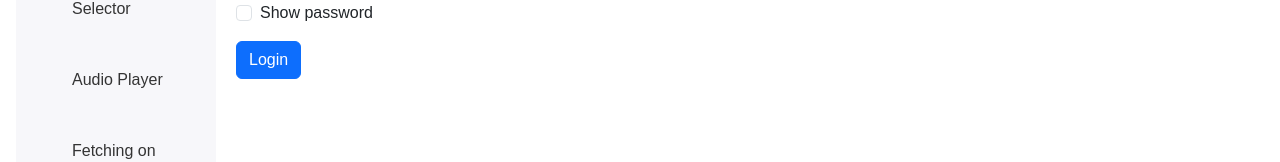
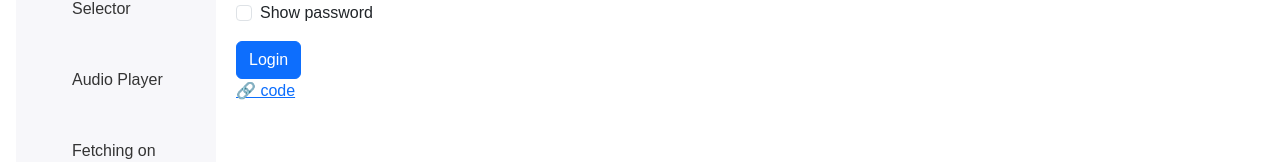
Before and after one commit to Ahuanmarca/react-playground, a React (Vite) app: page /loginform in a window 1280 px wide. Shown: the part 484-646 px from the top of the page. Built offline with nearby package versions, Linux system fonts and the light colour scheme; some icons are missing; a web font is replaced by a local one.

Commit message:
Refactor links to code in GitHub so all links are stored on a single file.

```diff
--- /dev/null
+++ b/src/data/links.js
@@ -0,0 +1,50 @@
+export const CODE_LINKS = {
+  audioPlayer: 'https://github.com/Ahuanmarca/react-playground/blob/main/src/pages/ReactHooks/StaleValues/AudioPlayer.jsx',
+  clickCounter: 'https://github.com/Ahuanmarca/react-playground/blob/main/src/pages/ClickCounter/ClickCounter.jsx',
+  driftingTimers: 'https://github.com/Ahuanmarca/react-playground/blob/main/src/pages/DriftingTimers/DriftingTimers.jsx',
+  keyboardInput: 'https://github.com/Ahuanmarca/react-playground/blob/main/src/pages/KeyboardInput/KeyboardInput.jsx',
+  languageSelector: 'https://github.com/Ahuanmarca/react-playground/blob/main/src/pages/LanguageSelector/LanguageSelector.jsx',
+  loginForm: 'https://github.com/Ahuanmarca/react-playground/blob/main/src/pages/LoginForm/LoginForm.jsx',
+  mousePosition: 'https://github.com/Ahuanmarca/react-playground/blob/main/src/pages/MousePosition/MousePosition.jsx',
+  fetchingOnEvent: 'https://github.com/Ahuanmarca/react-playground/blob/main/src/pages/ReactHooks/DataFetching/FetchingOnEvent.jsx',
+  fetchingOnMount: 'https://github.com/Ahuanmarca/react-playground/blob/main/src/pages/ReactHooks/DataFetching/FetchingOnMount.jsx',
+  programmingJokes: 'https://github.com/Ahuanmarca/react-playground/blob/main/src/pages/ReactHooks/DataFetching/ProgrammingJokes.jsx',
+};
+
+export const publicApis = {
+  publicApis: 'https://api.publicapis.org/entries',
+  programmingJokes: 'https://official-joke-api.appspot.com/jokes/programming/random',
+  randomUser: 'https://randomuser.me/api/',
+  universities: 'http://universities.hipolabs.com/search?country=Spain',
+  // View the Bitcoin Price Index (BPI) in real-time.
+  coinDesk: 'https://api.coindesk.com/v1/bpi/currentprice.json',
+};
+
+export const SIDEBAR_LINKS = [
+  {
+    category: 'Uncategorized',
+    links: [
+      { to: '/driftingtimers', title: 'Drifting Timers' },
+      { to: '/sortabletable', title: 'Sortable Table' },
+      { to: '/languageselector', title: 'Language Selector' },
+
+    ]
+  },
+  {
+    category: 'Clean Up',
+    links: [
+      { to: '/keyboardinput', title: 'Keyboard Input' },
+      { to: '/clickcounter', title: 'Click Counter' },
+      { to: '/showmouseposition', title: 'Mouse Position' },
+    ],
+  },
+  {
+    category: 'Data Fetching',
+    links: [
+      { to: '/fetchingonevent', title: 'Fetching on Event' },
+      { to: '/fetchingonmount', title: 'Fetching on mount' },
+      { to: '/programmingjokes', title: 'Programming Jokes' },
+      { to: '/booksearch', title: 'Book Search' },
+    ]
+  },
+];
--- a/src/pages/ClickCounter/ClickCounter.jsx
+++ b/src/pages/ClickCounter/ClickCounter.jsx
@@ -1,6 +1,7 @@
 import React from "react";
 import Button from "react-bootstrap/Button";
 import Nav from "react-bootstrap/Nav";
+import { CODE_LINKS } from "../../data/links";
 
 function ClickCounter() {
   const [clicks, setClicks] = React.useState(0);
@@ -20,7 +21,7 @@ function ClickCounter() {
       </p>
       <p>
         <Nav.Link
-          href="https://github.com/Ahuanmarca/react-playground/blob/51331f2a7d063b5a6f7b550811a04fe153369b99/src/pages/ClickCounter/ClickCounter.jsx"
+          href={CODE_LINKS.clickCounter}
           target="blank"
         >
           code
--- a/src/pages/DriftingTimers/DriftingTimers.jsx
+++ b/src/pages/DriftingTimers/DriftingTimers.jsx
@@ -1,9 +1,10 @@
-import React from "react";
-import format from "date-fns/format";
-import TimerIntervalOnMount from "./TimerIntervalOnMount";
-import TimerTimeout from "./TimerTimeout";
-import TimerTimeNow from "./TimerTimeNow";
+import React from 'react';
+import format from 'date-fns/format';
+import TimerIntervalOnMount from './TimerIntervalOnMount';
+import TimerTimeout from './TimerTimeout';
+import TimerTimeNow from './TimerTimeNow';
 import Nav from 'react-bootstrap/Nav';
+import { CODE_LINKS } from '../../data/links';
 
 function DriftingTimers() {
   const [time, setTime] = React.useState(new Date());
@@ -16,13 +17,13 @@ function DriftingTimers() {
     return () => window.clearInterval(interval);
   }, []);
 
-  React.useEffect(() => console.log(format(time, "hh:mm:ss")), [time]);
+  React.useEffect(() => console.log(format(time, 'hh:mm:ss')), [time]);
 
   return (
     <>
       <h1>Drifting Timers</h1>
       <div>
-        These timers show the seconds elapsed since page load,{" "}
+        These timers show the seconds elapsed since page load,{' '}
         <strong>or at least they are supposed to!</strong> They may drift away
         from each other, depending on the activity on your machine.
         <ul>
@@ -41,7 +42,7 @@ function DriftingTimers() {
         </ul>
       </div>
       <hr />
-      <h2>Clock: {format(time, "hh:mm:ss")}</h2>
+      <h2>Clock: {format(time, 'hh:mm:ss')}</h2>
       <div className="mt-3">
         <TimerTimeNow />
         <TimerIntervalOnMount />
@@ -55,7 +56,12 @@ function DriftingTimers() {
           activity on your machine.
         </p>
         <p>
-          <Nav.Link href="https://github.com/Ahuanmarca/react-playground/blob/7f003aa830c3238db9cc91af7c4240fb002ea1c0/src/pages/DriftingTimers/DriftingTimers.jsx" target="blank">🔗 <u>code</u></Nav.Link>
+          <Nav.Link
+            href={CODE_LINKS.driftingTimers}
+            target="blank"
+          >
+            🔗 <u>code</u>
+          </Nav.Link>
         </p>
       </div>
     </>
--- a/src/pages/KeyboardInput/KeyboardInput.jsx
+++ b/src/pages/KeyboardInput/KeyboardInput.jsx
@@ -1,5 +1,6 @@
 import React from "react";
 import Nav from "react-bootstrap/Nav";
+import { CODE_LINKS } from "../../data/links";
 
 function KeyboardInput() {
   const [input, setInput] = React.useState({
@@ -49,7 +50,7 @@ function KeyboardInput() {
       <p>
         <Nav.Link
           target="blank"
-          href="https://github.com/Ahuanmarca/react-playground/blob/fc9533b6a3cf59bf945d94c80998b907fd2eb306/src/pages/KeyboardInput/KeyboardInput.jsx"
+          href={CODE_LINKS.keyboardInput}
         >
           🔗 code
         </Nav.Link>
--- a/src/pages/LoginForm/LoginForm.jsx
+++ b/src/pages/LoginForm/LoginForm.jsx
@@ -2,6 +2,7 @@ import React from "react";
 import Button from "react-bootstrap/Button";
 import Form from "react-bootstrap/Form";
 import { AuthContext } from "../../contexts/authContext";
+import { CODE_LINKS } from "../../data/links";
 
 const ENDPOINT = "https://bytebazaar-api.onrender.com/auth/login";
 
@@ -132,6 +133,14 @@ function LoginForm() {
           Logout
         </Button>
       )}
+      <p>
+        <a
+          href={CODE_LINKS.loginForm}
+          target='blank'
+        >
+          🔗 code
+        </a>
+      </p>
     </>
   );
 }
--- a/src/pages/MousePosition/MousePosition.jsx
+++ b/src/pages/MousePosition/MousePosition.jsx
@@ -1,5 +1,6 @@
 import React from "react";
 import Nav from "react-bootstrap/Nav";
+import { CODE_LINKS } from "../../data/links";
 
 function MousePosition() {
   const [mousePosition, setMousePosition] = React.useState({
@@ -30,7 +31,7 @@ function MousePosition() {
       </p>
       <p>
         <Nav.Link
-          href="https://github.com/Ahuanmarca/react-playground/blob/459684b0a71cba712e3d24376315b864b1f7e583/src/pages/MousePosition/MousePosition.jsx"
+          href={CODE_LINKS.mousePosition}
           target="blank"
         >
           🔗 code
--- a/src/pages/ReactHooks/DataFetching/FetchingOnEvent.jsx
+++ b/src/pages/ReactHooks/DataFetching/FetchingOnEvent.jsx
@@ -1,7 +1,8 @@
 import React from 'react';
-const ENDPOINT = "https://jor-test-api.vercel.app/api/contact";
+const ENDPOINT = 'https://jor-test-api.vercel.app/api/contact';
 // To simulate error use -> 'https://jor-test-api.vercel.app/api/contact?simulatedError=true';
 import * as Form from '@radix-ui/react-form';
+import { CODE_LINKS } from '../../../data/links';
 
 function FetchingOnEvent() {
   const [email, setEmail] = React.useState('');
@@ -86,18 +87,18 @@ function FetchingOnEvent() {
         {/* <Form.ValidityState /> */}
 
         <Form.Submit asChild>
-          <button
-            disabled={status === 'loading'}
-          >
-            {status === 'loading'
-              ? 'Submitting...'
-              : 'Post Question'
-            }
+          <button disabled={status === 'loading'}>
+            {status === 'loading' ? 'Submitting...' : 'Post Question'}
           </button>
         </Form.Submit>
         {status === 'success' && <p>Message sent!</p>}
         {status === 'error' && <p>Something went wrong!</p>}
       </Form.Root>
+      <p>
+        <a href={CODE_LINKS.fetchingOnEvent} target="blank">
+          🔗 code
+        </a>
+      </p>
     </>
   );
 }
--- a/src/pages/ReactHooks/DataFetching/FetchingOnMount.jsx
+++ b/src/pages/ReactHooks/DataFetching/FetchingOnMount.jsx
@@ -1,6 +1,8 @@
 // import React from 'react';
 import useSWR from 'swr';
 import useToggle from '../../../hooks/use-toggle';
+import { CODE_LINKS } from '../../../data/links';
+
 
 const ENDPOINT = 'https://jor-test-api.vercel.app/api/get-temperature';
 const ERROR_ENDPOINT = 'https://jor-test-api.vercel.app/api/get-temperature?simulatedError=true'
@@ -55,6 +57,14 @@ function FetchingOnMount() {
       {typeof data?.temperature === 'number' && (
         <span>{data.temperature}°C</span>
       )}
+      <p>
+        <a
+          href={CODE_LINKS.fetchingOnMount}
+          target="blank"
+        >
+          🔗 code
+        </a>
+      </p>
     </>
   );
 }
--- a/src/pages/ReactHooks/DataFetching/ProgrammingJokes.jsx
+++ b/src/pages/ReactHooks/DataFetching/ProgrammingJokes.jsx
@@ -1,6 +1,7 @@
 import React from 'react';
 import axios from 'axios';
 import useToggle from '../../../hooks/use-toggle';
+import { CODE_LINKS } from '../../../data/links';
 
 const ENDPOINT =
   'https://official-joke-api.appspot.com/jokes/programming/random';
@@ -51,6 +52,14 @@ function ProgrammingJokes() {
           </>
         )}
       </div>
+      <p>
+        <a
+          href={CODE_LINKS.programmingJokes}
+          target='blank'
+        >
+          🔗 code
+        </a>
+      </p>
     </>
   );
 }
--- a/src/pages/ReactHooks/StaleValues/AudioPlayer.jsx
+++ b/src/pages/ReactHooks/StaleValues/AudioPlayer.jsx
@@ -1,5 +1,21 @@
+/**
+ * Concepts:
+ * - stopPropagation() use case (the first I've seen, check the button). This avoids a bug where
+ *   the button gets focused and the 'Space' keydown plays and immediately stops the audio.
+ *
+ * - Stale values:
+ *   On the first useEffect call, we need the fresh value for the setIsPlaying setter.
+ *   - One option is to include the 'isPlaying' state on the dependencies array, but that means
+ *     the event listener is created and destroyed on every render (because the effect runs every
+ *     time the 'isPlaying' state changes).
+ *   - Another option is to use the callback syntax on the state setter: setIsPlaying((prev) => !prev).
+ *     This way, we access the current value directly from the component instance, so we don't need to
+ *     add the 'isPlaying' state on the dependencies array (this is the implemented way on this file).
+ */
+
 import React from 'react';
 import { Play, Pause } from 'react-feather';
+import { CODE_LINKS } from '../../../data/links';
 
 function MediaPlayer({
   src = 'https://storage.googleapis.com/joshwcomeau/bvrnout-take-it-easy-short.mp3',
@@ -28,13 +44,18 @@ function MediaPlayer({
         <h1>Audio Player</h1>
         <p>You can play/pause by clicking the button or pressing Spacebar.</p>
         <button
+          onKeyDown={(e) => {
+            e.code === 'Space' && e.stopPropagation();
+          }}
           onClick={() => {
             setIsPlaying(!isPlaying);
           }}
         >
           {isPlaying ? <Pause /> : <Play />}
         </button>
-        <p><strong>Take It Easy</strong> by Burnout ft. Mia Vaile</p>
+        <p>
+          <strong>Take It Easy</strong> by Burnout ft. Mia Vaile
+        </p>
         <audio
           ref={audioRef}
           src={src}
@@ -72,6 +93,14 @@ function MediaPlayer({
           the <code>isPlaying</code> state.
         </p>
       </div>
+      <p>
+        <a
+          href={CODE_LINKS.audioPlayer}
+          target='blank'
+        >
+          🔗 code
+        </a>
+      </p>
     </div>
   );
 }
```
Also changed, not shown: src/pages/LanguageSelector/LanguageSelector.jsx (+11 -5 lines).
